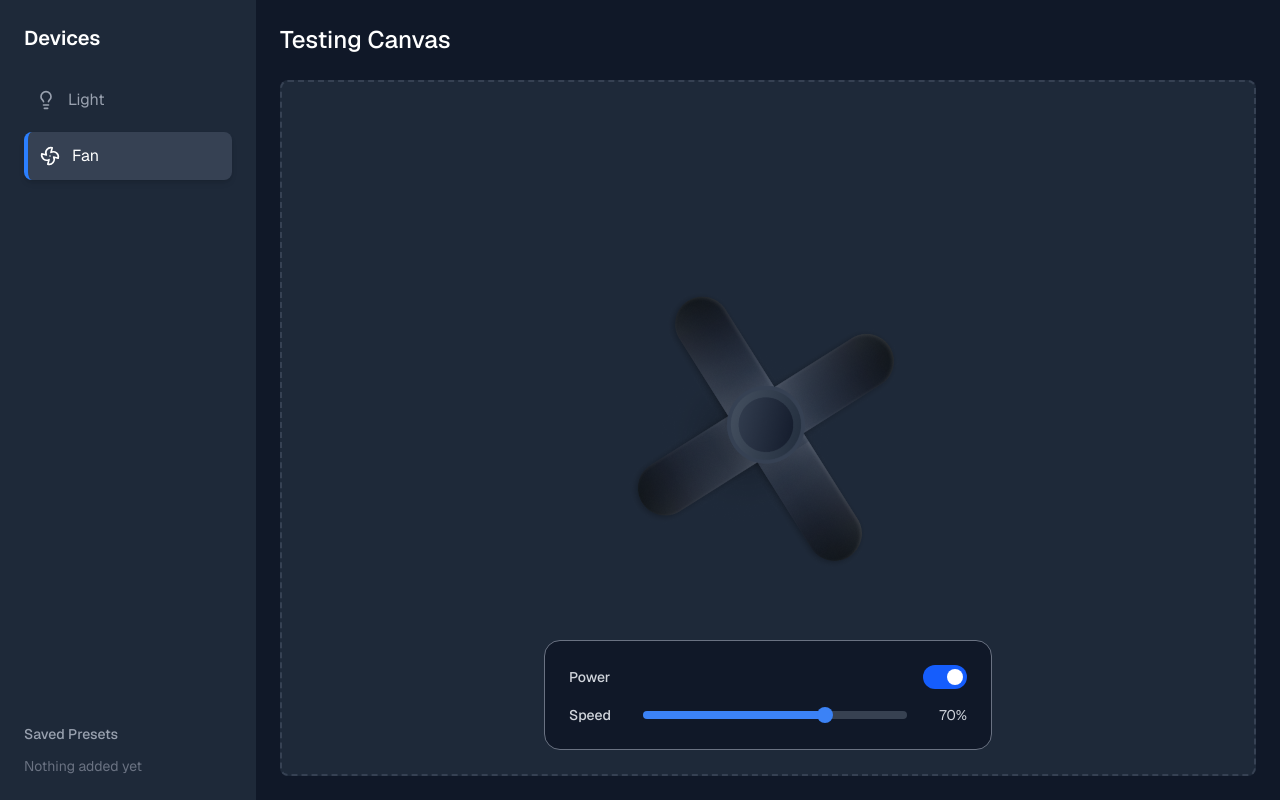
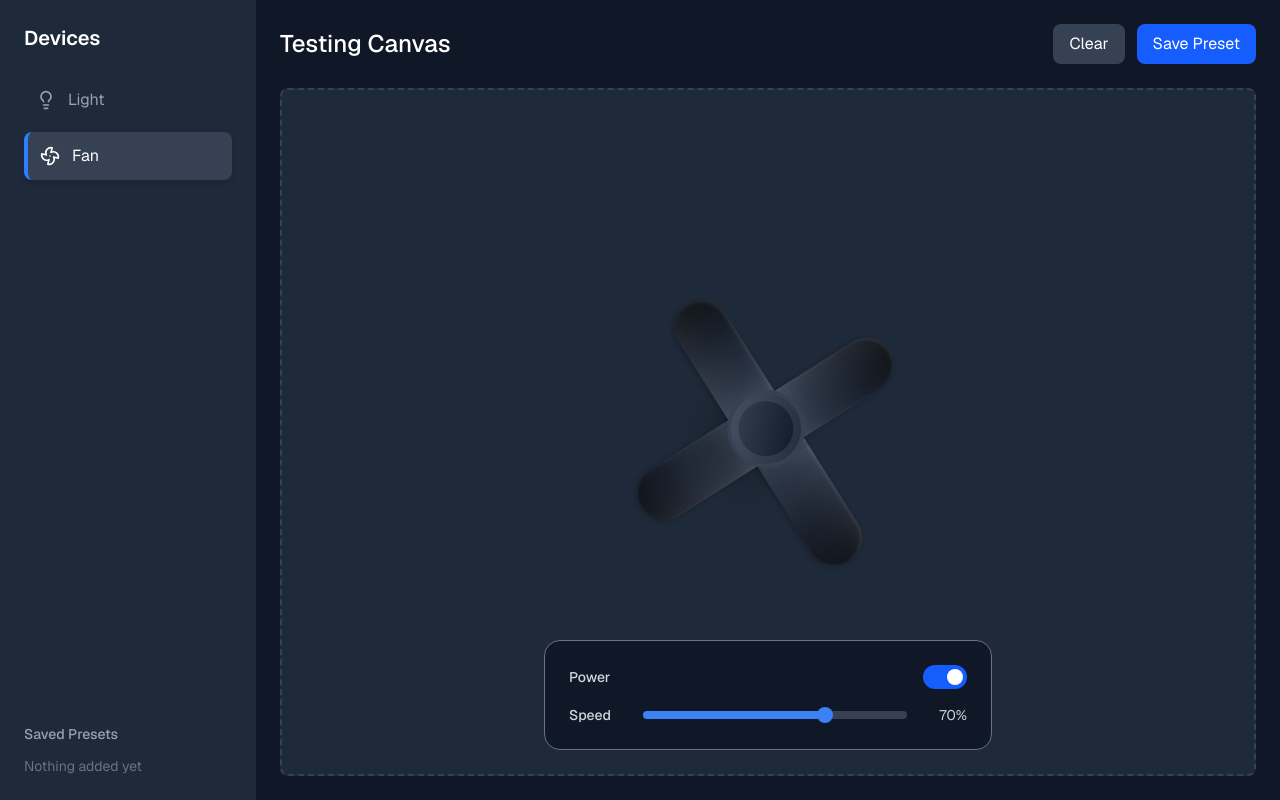
Before and after one commit to aktaruzzamanjoti97/sandbox-ollyo, a Next.js app: page / in a window 1280 px wide. Both pictures are taken after a click on the button "Fan". Built offline with nearby package versions, Linux system fonts and the light colour scheme.

Commit message:
feat: upper button added

```diff
--- a/app/page.tsx
+++ b/app/page.tsx
@@ -21,6 +21,18 @@ export default function Home() {
 
     const getAnimationState = () => {
         return speed === 0 || !powerOn ? 'paused' : 'running';
+    };
+
+    const handleClear = () => {
+        // Reset fan settings
+        setPowerOn(false);
+        setSpeed(0);
+    };
+
+    const handleSavePreset = () => {
+        // Save current settings as preset
+        // In a real app, this would save to a database or local storage
+        alert(`Preset saved: Power ${powerOn ? 'On' : 'Off'}, Speed ${speed}%`);
     };
 
     return (
@@ -67,8 +79,28 @@ export default function Home() {
             {/* Main Canvas Area */}
             <div className='flex-1 p-6'>
                 <div className='h-full flex flex-col'>
-					{/* Canvas Title */}
-					<h1 className='text-2xl font-medium mb-6'>Testing Canvas</h1>
+                    {/* Canvas Title with Buttons */}
+                    <div className='flex justify-between items-center mb-6'>
+                        <h1 className='text-2xl font-medium'>
+                            {activeTab === 'fan' ? 'Testing Canvas' : 'Drawing Canvas'}
+                        </h1>
+                        {activeTab === 'fan' && (
+                            <div className='flex space-x-3'>
+                                <button
+                                    onClick={handleClear}
+                                    className='px-4 py-2 bg-gray-700 hover:bg-gray-600 text-white rounded-lg transition-colors'
+                                >
+                                    Clear
+                                </button>
+                                <button
+                                    onClick={handleSavePreset}
+                                    className='px-4 py-2 bg-blue-600 hover:bg-blue-500 text-white rounded-lg transition-colors'
+                                >
+                                    Save Preset
+                                </button>
+                            </div>
+                        )}
+                    </div>
 
                     {/* Canvas Area */}
                     <div className='flex-1 bg-gray-800 rounded-lg border-2 border-dashed border-gray-700 flex items-center justify-center relative'>
@@ -93,7 +125,7 @@ export default function Home() {
                                 </div>
 
                                 {/* Power and Speed Controls */}
-								<div className='absolute bottom-0 left-0 right-0  p-6 rounded-b-lg'>
+                                <div className='absolute bottom-0 left-0 right-0 p-6 rounded-b-lg'>
                                     <div className='max-w-md mx-auto bg-gray-900 p-6 border border-gray-500 rounded-2xl'>
                                         {/* Power Toggle */}
                                         <div className='flex items-center justify-between mb-4'>
```
Lines whose indentation alone changed are shown as unchanged.
